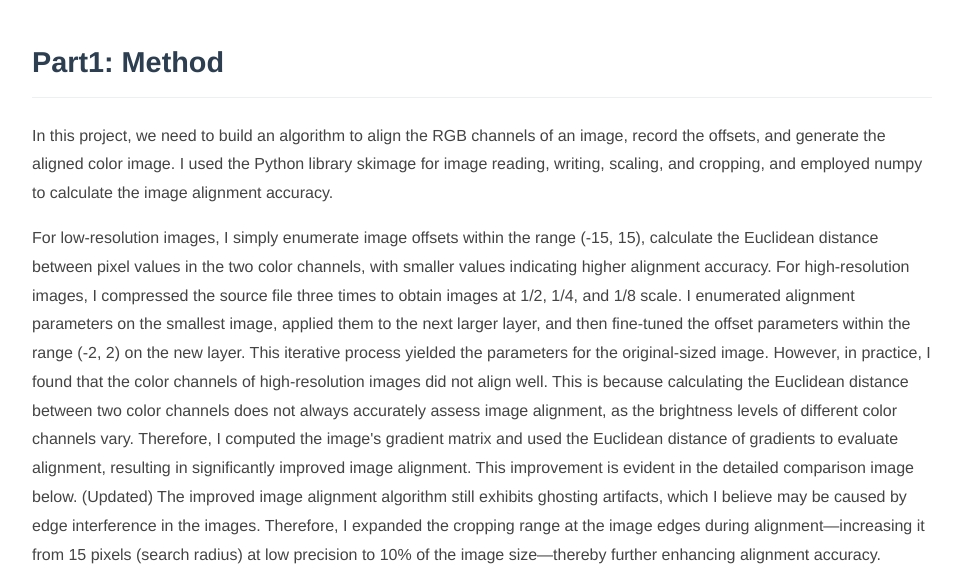
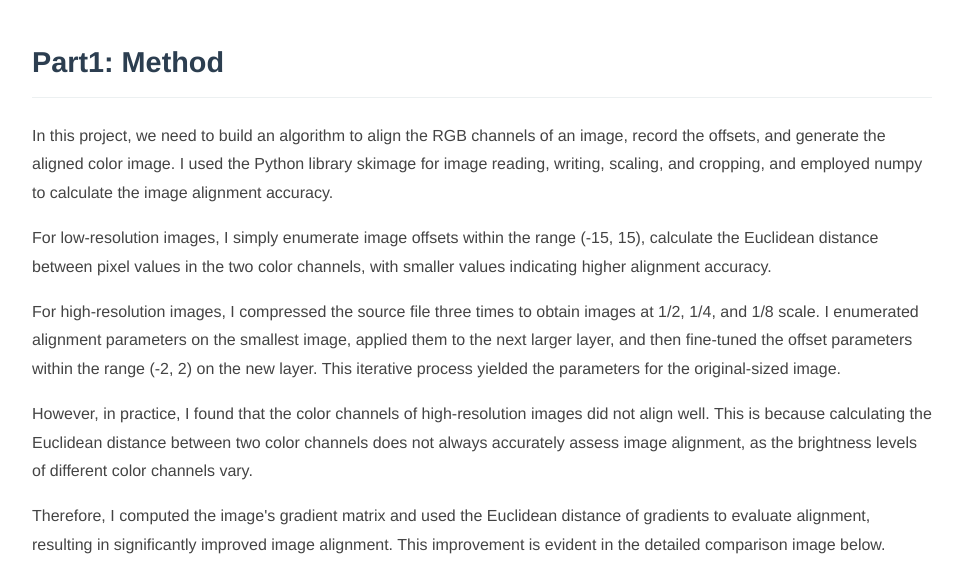
Before and after one commit to wanghaoze-sys/cs180, a plain HTML site: page proj1/index.html in a window 1280 px wide. Shown: the part 151-724 px from the top of the page, without its empty margins (158-1121 px from the left). Drawn offline with Linux system fonts and the light colour scheme.

Commit message:
update #2 0917

```diff
--- a/proj1/index.html
+++ b/proj1/index.html
@@ -91,14 +91,11 @@
 
         <h2>Part1: Method</h2>
         <p>In this project, we need to build an algorithm to align the RGB channels of an image, record the offsets, and generate the aligned color image. I used the Python library skimage for image reading, writing, scaling, and cropping, and employed numpy to calculate the image alignment accuracy.</p>
-        <p>For low-resolution images, I simply enumerate image offsets within the range (-15, 15), calculate the Euclidean distance between pixel values in the two color channels, with smaller values indicating higher alignment accuracy.
-
-          For high-resolution images, I compressed the source file three times to obtain images at 1/2, 1/4, and 1/8 scale. I enumerated alignment parameters on the smallest image, applied them to the next larger layer, and then fine-tuned the offset parameters within the range (-2, 2) on the new layer. This iterative process yielded the parameters for the original-sized image.
-
-          However, in practice, I found that the color channels of high-resolution images did not align well. This is because calculating the Euclidean distance between two color channels does not always accurately assess image alignment, as the brightness levels of different color channels vary.
-          Therefore, I computed the image's gradient matrix and used the Euclidean distance of gradients to evaluate alignment, resulting in significantly improved image alignment. This improvement is evident in the detailed comparison image below.
-
-          (Updated) The improved image alignment algorithm still exhibits ghosting artifacts, which I believe may be caused by edge interference in the images. Therefore, I expanded the cropping range at the image edges during alignment—increasing it from 15 pixels (search radius) at low precision to 10% of the image size—thereby further enhancing alignment accuracy.</p>
+        <p>For low-resolution images, I simply enumerate image offsets within the range (-15, 15), calculate the Euclidean distance between pixel values in the two color channels, with smaller values indicating higher alignment accuracy.</p>
+        <p>For high-resolution images, I compressed the source file three times to obtain images at 1/2, 1/4, and 1/8 scale. I enumerated alignment parameters on the smallest image, applied them to the next larger layer, and then fine-tuned the offset parameters within the range (-2, 2) on the new layer. This iterative process yielded the parameters for the original-sized image.</p>
+        <p>However, in practice, I found that the color channels of high-resolution images did not align well. This is because calculating the Euclidean distance between two color channels does not always accurately assess image alignment, as the brightness levels of different color channels vary. </p>
+        <p>Therefore, I computed the image's gradient matrix and used the Euclidean distance of gradients to evaluate alignment, resulting in significantly improved image alignment. This improvement is evident in the detailed comparison image below. </p>
+        <p>(Updated) The improved image alignment algorithm still exhibits ghosting artifacts, which I believe may be caused by edge interference in the images. Therefore, I expanded the cropping range at the image edges during alignment—increasing it from 15 pixels (search radius) at low precision to 10% of the image size—thereby further enhancing alignment accuracy.</p>
         <div class="gallery">
             <div class="img-container">
                 <img src="imgs/emir_level_3_proc.jpg" alt="img1" class="zoom-img">
```
